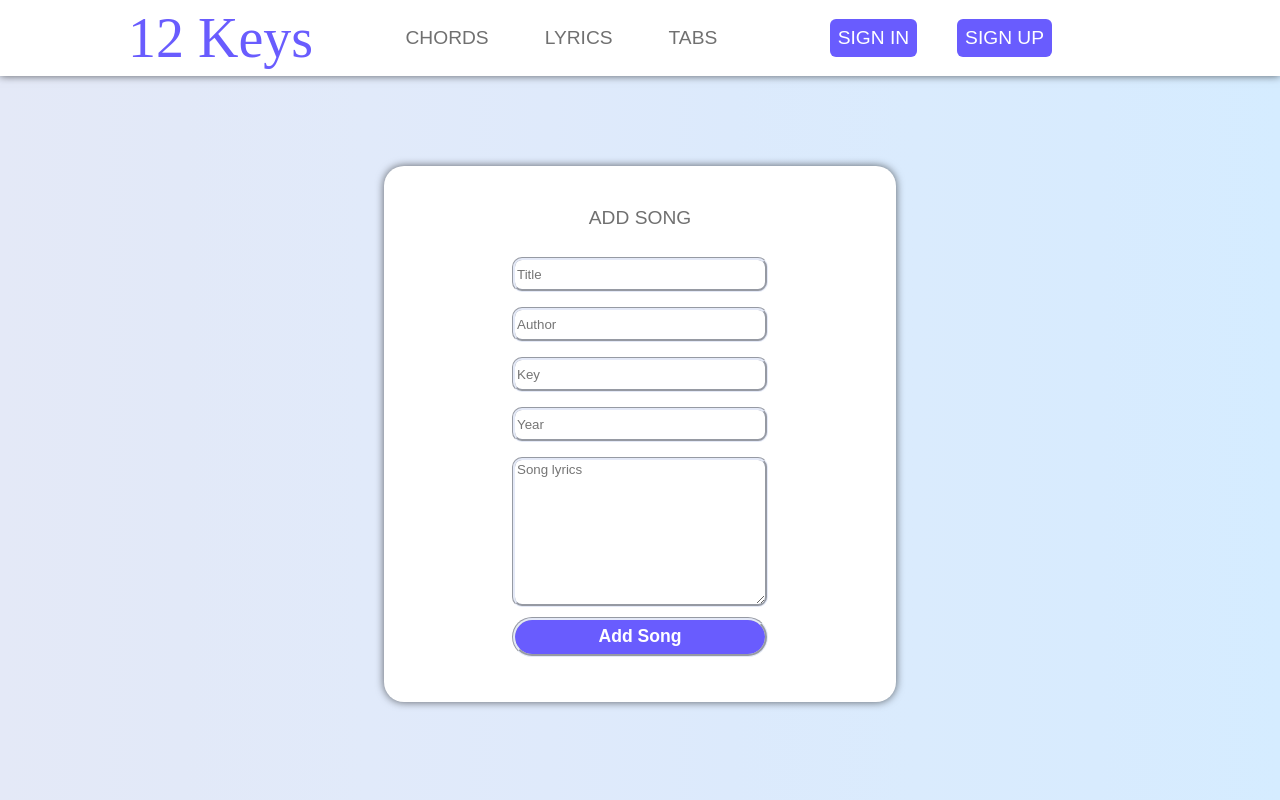
After one commit to B-Kosev/www-chords-editor-player, a PHP site: page /addsong.html in a window 1280 px wide. The commit adds this page. Run offline with PHP 8.4, Linux system fonts and the light colour scheme; some web fonts are replaced.

Commit message:
base authentication and not working form for songs

```diff
--- a/php/model/User.php
+++ b/php/model/User.php
@@ -17,15 +17,15 @@ Class User{
         return this->id;
     }
 
-    public function getUsername(): int {
+    public function getUsername(): string {
         return this->username;
     }
 
-    public function getEmail(): int {
+    public function getEmail(): string {
         return this->email;
     }
 
-    public function getPassword(): int {
+    public function getPassword(): string {
         return this->password;
     }
 
--- a/php/web/UserController.php
+++ b/php/web/UserController.php
@@ -137,8 +137,7 @@
             if(!$success){
                 echo json_encode($errors, JSON_UNESCAPED_UNICODE);
             }else{
-
-                // $_SESSION['user_id'] = 26;
+                // $_SESSION['id'] = UserService::getUserByUsername().getId();
                 $_SESSION['username'] = $username;
 
                 echo json_encode(["success" => true]);
--- /dev/null
+++ b/resources/addsong.html
@@ -0,0 +1,46 @@
+<!DOCTYPE html>
+<html>
+	<head>
+		<title>Chord Editor</title>
+		<link href="./static/css/index.css" rel="stylesheet" />
+		<link href="./static/css/auth.css" rel="stylesheet" />
+		<script src="./static/js/loginStatus.js"></script>
+	</head>
+	<body>
+		<header class="header">
+			<a href="index.html" class="title">12 Keys</a>
+			<nav>
+				<ul class="nav">
+					<li><a href="instruments.html">Chords</a></li>
+					<li><a href="songlist.html">Lyrics</a></li>
+					<li><a href="#">Tabs</a></li>
+				</ul>
+			</nav>
+			<ul class="auth">
+				<li><a href="login.html" id="login-button">Sign in</a></li>
+				<li><a href="register.html" id="register-button">Sign up</a></li>
+				<li><span id="greeting"></span></li>
+				<li><a id="logout-button">Log out</a></li>
+			</ul>
+		</header>
+
+		<section>
+			<form class="form" id="song-form">
+				<label>Add song</label>
+				<input class="field" type="text" placeholder="Title" name="title" id="title" required />
+				<span class="errorMsg" id="title-err"></span>
+				<input class="field" type="text" placeholder="Author" name="author" id="author" required />
+				<span class="errorMsg" id="author-err"></span>
+				<input class="field" type="text" placeholder="Key" name="key" id="key" required />
+				<span class="errorMsg" id="key-err"></span>
+				<input class="field" type="number" placeholder="Year" name="year" id="year" required />
+				<span class="errorMsg" id="year-err"></span>
+				<textarea class="field" placeholder="Song lyrics" name="text" id="text" required></textarea>
+				<span class="errorMsg" id="text-err"></span>
+				<input class="btn" type="submit" value="Add Song" name="add-song" />
+			</form>
+		</section>
+
+		<footer></footer>
+	</body>
+</html>
--- a/resources/songlist.html
+++ b/resources/songlist.html
@@ -26,7 +26,7 @@
 
 		<section class="newSong">
 			<h2>Song List</h2>
-			<a href="#" class="link">New Song</a>
+			<a href="addsong.html" class="link">New Song</a>
 		</section>
 
 		<section class="cards"></section>
--- a/resources/static/css/auth.css
+++ b/resources/static/css/auth.css
@@ -5,7 +5,7 @@
 	justify-content: center;
 	align-items: center;
 	background-color: var(--header-color);
-	margin: 7% 30% auto 30%;
+	margin: 7% 30% 5% 30%;
 	padding: 2% 0 2% 0;
 	min-width: 280px;
 	width: 40%;
@@ -74,3 +74,7 @@ label {
 	font-size: 0.9rem;
 	margin: 5px 0 5px 0;
 }
+
+#text {
+	height: 150px;
+}
--- a/resources/static/css/index.css
+++ b/resources/static/css/index.css
@@ -108,6 +108,8 @@ body {
 
 #greeting {
 	padding: 10px 0 0 0;
+	text-transform: none;
+	color: var(--text-color);
 }
 
 #logout-button:hover {
--- a/resources/static/css/songlist.css
+++ b/resources/static/css/songlist.css
@@ -26,6 +26,7 @@
 	text-align: center;
 	padding: 10px;
 	height: 45px;
+	margin-top: 40px;
 }
 
 .link:hover {
```
Also changed, not shown: resources/static/js/login.js (+19 -1 lines), resources/static/js/register.js (+19 -1 lines), resources/static/js/addSong.js (added).
